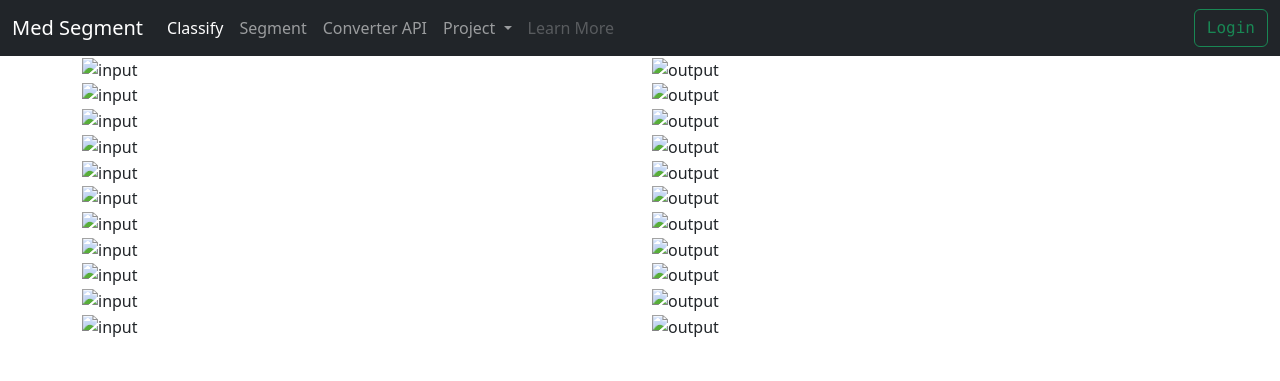
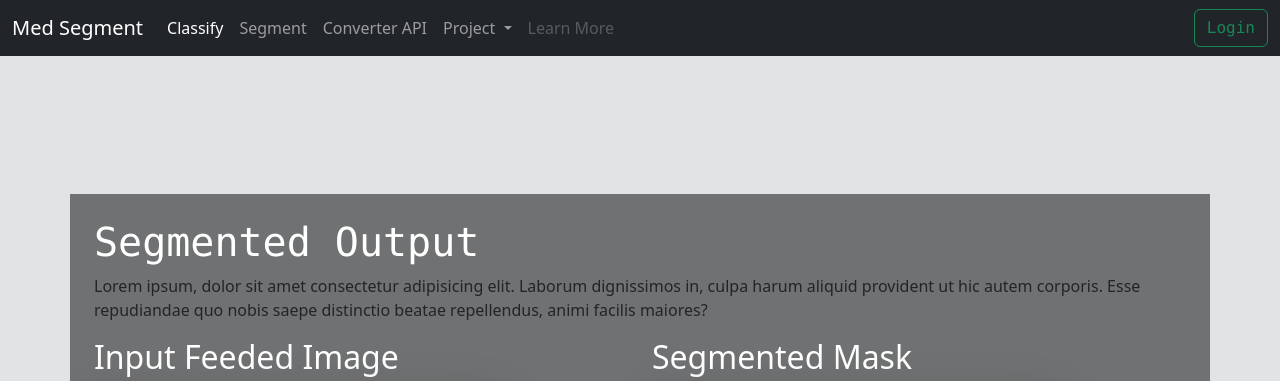
Before and after one commit to E7M2NU3L/Medical_Segment_Tool, a Django app: template templates/pages/seg_output.html in a window 1280 px wide. Shown: the top 381 px of the page. Before the commit the page ends 337 px from the top, so only its background shows below. Run offline with Django 3.2, Linux system fonts and the light colour scheme; the template is opened without the code that fills it: most values are stand-ins (such as "Sample title", 1, 10 or a date in 2020); grey boxes marked "Sample" are stand-in pictures; some libraries are stand-ins or nearby versions.

Commit message:
made unique changes to the workflow of the segmenter app

```diff
--- a/Segment/models.py
+++ b/Segment/models.py
@@ -14,9 +14,8 @@
 
 
 class Segment(models.Model):
-    fileName = models.CharField(max_length=100)
-    fileType = models.CharField(max_length=100)
-    img = models.ImageField(upload_to="./images/segment/")
+    FileName = models.CharField(max_length=100)
+    File = models.ImageField(upload_to="./images/segment/")
 
     def __str__(self):
         return self.fileName
--- /dev/null
+++ b/templates/pages/footer.html
@@ -0,0 +1,40 @@
+<head>
+    {% load static %}
+    <link rel="stylesheet" href="{% static '/node_modules/bootstrap/dist/css/bootstrap.css'%}">
+</head>
+
+<body>
+    <div class="bg-secondary">
+        <main class="container-lg">
+          <div class="row">
+              <div class="col-lg-4 mt-3" style="color: #fefedf;">
+                  <h2>
+                      Medical Segmenter
+                  </h2>
+                  <p>
+                      Medical Segmenter is a medical image segmentation and classification tool that enables you to quickly and easily segment and classify medical images.
+                  </p>
+              </div>
+
+              <div class="col-lg-4 col-md-6 col-sm-12 pt-4 pb-3">
+                  <ul class="list-group">
+                      <li class="list-group-item bg-secondary-subtle text-center text-black">Quick links</li>
+                      <li class="list-group-item bg-secondary-subtle"><a href="./segment" class="nav-link">Segment</a></li>
+                      <li class="list-group-item bg-secondary-subtle"><a href="./classify" class="nav-link">Classify</a></li>
+                      <li class="list-group-item bg-secondary-subtle"><a href="./project" class="nav-link">Project</a></li>
+                  </ul>
+              </div>
+
+              <div class="col-lg-4 col-md-6 col-sm-12 pb-4 pt-4">
+                  <ul class="list-group">
+                      <li class="list-group-item bg-secondary-subtle">Ms.Shabana Fathima</li>
+                      <li class="list-group-item bg-secondary-subtle">Ms. Ruth Angel</li>
+                      <li class="list-group-item bg-secondary-subtle">Ms. Nirosha</li>
+                      <li class="list-group-item bg-secondary-subtle">Ms. Vinothini</li>
+                  </ul>
+              </div>
+          </div>
+        </main>
+      </div>
+      <script src="{% static '/node_modules/bootstrap/dist/js/bootstrap.bundle.js'%}"></script>
+</body>
--- a/templates/pages/seg_output.html
+++ b/templates/pages/seg_output.html
@@ -11,109 +11,38 @@
 
   {% include 'navbar.html' %}
 
-      <div class="main">
-        <div class="container">
+      <div class="main d-flex justify-content-center align-items-center bg-secondary-subtle" style="width: 100%; min-height: 100vh;">
+        <div class="container py-4 px-4 mx-4" style="background-color: rgba(0,0,0,0.5);">
 
+          <h1 class="text-white font-monospace">
+            Segmented Output
+          </h1>
+          <p>
+            Lorem ipsum, dolor sit amet consectetur adipisicing elit. Laborum dignissimos in, culpa harum aliquid provident ut hic autem corporis. Esse repudiandae quo nobis saepe distinctio beatae repellendus, animi facilis maiores?
+          </p>
           <div class="row">
-            <div class="col">
-              <img src="" alt="input">
+            <div class="col text-white">
+              <h2>Input Feeded Image</h2>
+              <img src={{image}} alt="input" class="img-thumbnail shadow-lg">
+              <button class="btn btn-warning">
+                <a class="text-decoration-none text-black fw-bold link-offset-2-hover" href={{mask}}>Download</a>
+              </button>
             </div>
-            <div class="col">
-              <img src="" alt="output">
+            <div class="col text-white">
+              <h2>
+                Segmented Mask
+              </h2>
+              <img src={{mask}} alt="output" class="img-thumbnail shadow-lg">
+              <button class="btn btn-info">
+                <a class="text-decoration-none text-black fw-bold link-offset-2-hover" href={{mask}}>Download</a>
+              </button>
             </div>
           </div>
 
-          <div class="row">
-            <div class="col">
-              <img src="" alt="input">
-            </div>
-            <div class="col">
-              <img src="" alt="output">
-            </div>
-          </div>
-
-          <div class="row">
-            <div class="col">
-              <img src="" alt="input">
-            </div>
-            <div class="col">
-              <img src="" alt="output">
-            </div>
-          </div>
-
-          <div class="row">
-            <div class="col">
-              <img src="" alt="input">
-            </div>
-            <div class="col">
-              <img src="" alt="output">
-            </div>
-          </div>
-
-          <div class="row">
-            <div class="col">
-              <img src="" alt="input">
-            </div>
-            <div class="col">
-              <img src="" alt="output">
-            </div>
-          </div>
-
-          <div class="row">
-            <div class="col">
-              <img src="" alt="input">
-            </div>
-            <div class="col">
-              <img src="" alt="output">
-            </div>
-          </div>
-
-          <div class="row">
-            <div class="col">
-              <img src="" alt="input">
-            </div>
-            <div class="col">
-              <img src="" alt="output">
-            </div>
-          </div>
-
-          <div class="row">
-            <div class="col">
-              <img src="" alt="input">
-            </div>
-            <div class="col">
-              <img src="" alt="output">
-            </div>
-          </div>
-
-          <div class="row">
-            <div class="col">
-              <img src="" alt="input">
-            </div>
-            <div class="col">
-              <img src="" alt="output">
-            </div>
-          </div>
-
-          <div class="row">
-            <div class="col">
-              <img src="" alt="input">
-            </div>
-            <div class="col">
-              <img src="" alt="output">
-            </div>
-          </div>
-
-          <div class="row">
-            <div class="col">
-              <img src="" alt="input">
-            </div>
-            <div class="col">
-              <img src="" alt="output">
-            </div>
-          </div>
         </div>
       </div>
+
+      {% include 'footer.html' %}
 
       <script src="{% static '/node_modules/bootstrap/dist/js/bootstrap.bundle.js'%}"></script>
 </body>
--- a/templates/pages/segment.html
+++ b/templates/pages/segment.html
@@ -18,13 +18,13 @@
                 <form>
                   <div class="mb-3">
                   <label for="exampleFormControlInput1" class="form-label font-monospace">Name this File</label>
-                    <input type="text" name="fileName" class="form-control" id="exampleFormControlInput1" placeholder="mri-11-02-2009.dcm">
+                    <input type="text" name="FileName" class="form-control" id="exampleFormControlInput1" placeholder="mri-11-02-2009.dcm">
                   </div>
                   <div class="mb-3">
                     <label for="exampleFormControlTextarea1" class="form-label">
                         Click Here To Upload
                     </label>
-                    <input class="form-control" id="exampleFormControlTextarea1" type="file" />
+                    <input class="form-control" id="exampleFormControlTextarea1" type="File" />
                 </div>
                 <a type="submit" class="btn btn-success" onsubmit="" href="segment/segmented_output">Submit</a>
                 </form>
```
Also changed, not shown: Segment/forms.py (+50 -1 lines), Segment/views.py (+82 -4 lines), templates/pages/index.html (+3 -33 lines), 1 other file.
